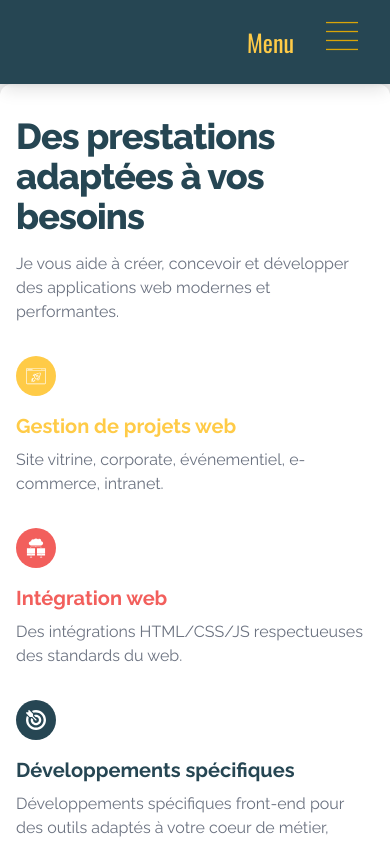
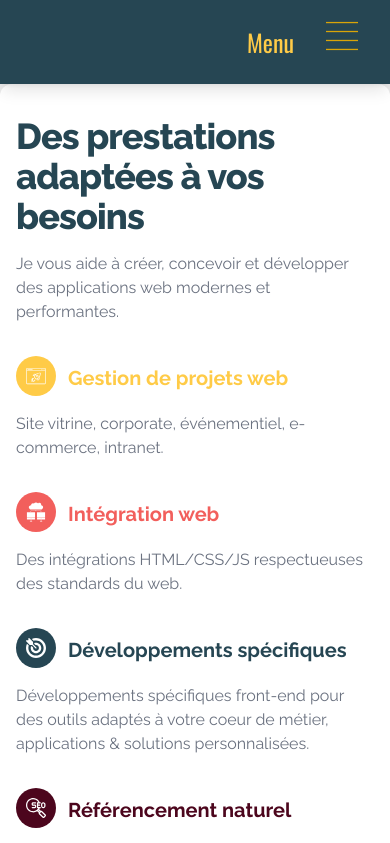
Before and after one commit to FCHDev/portfolio-2023, a React (Create React App) app: page /services in a window 390 px wide. Shown: the top 843 px of the page. Built offline with nearby package versions, Linux system fonts and the light colour scheme; a web font is replaced by a local one.

Commit message:
Rework page Services

```diff
--- a/src/Pages/Services.js
+++ b/src/Pages/Services.js
@@ -5,8 +5,9 @@ import ScrollToTopOnMount from "../Components/ScrollToTopOnMount";
 const Services = () => {
 
     return (
-        <div className="min-h-[80vh] container flex justify-center items-center mx-auto mt-[10vh] mb-[4vh] md:pt-5 animate-appear">
-            <ScrollToTopOnMount />
+        <div
+            className="min-h-[80vh] container flex justify-center items-center mx-auto mt-[10vh] mb-[4vh] md:pt-5 animate-appear">
+            <ScrollToTopOnMount/>
             <section className="bg-white rounded-xl md:px-16">
                 <div className="py-8 px-4 mx-auto max-w-screen-xl lg:px-6">
                     <div className="max-w-screen-md mb-8">
@@ -18,7 +19,7 @@ const Services = () => {
                         </p>
                     </div>
 
-                    <div className="space-y-8 md:grid md:grid-cols-2 lg:grid-cols-3 md:gap-8 md:space-y-0 mb-5">
+                    <div className="hidden space-y-8 sm:grid sm:grid-cols-2 lg:grid-cols-3 md:gap-8 md:space-y-0 mb-5">
                         {mesServices.map((service) => (
                                 <div key={service.id}>
                                     <div
@@ -34,6 +35,28 @@ const Services = () => {
                                 </div>
                             )
                         )}
+
+                    </div>
+                    <div className="space-y-8 sm:hidden mb-5">
+                        {mesServices.map((service) => (
+                                <div key={service.id}>
+                                    <div className="flex items-center">
+                                        <div
+                                            className={`flex justify-center items-center mb-4 w-10 h-10 rounded-full bg-${service?.color} lg:h-14 lg:w-14`}>
+                                            {service?.icon}
+                                        </div>
+                                        <h3 className={`mb-3 ml-3 text-xl font-bold text-${service?.color} font-bodyFont2`}>
+                                            {service.title}
+                                        </h3>
+                                    </div>
+
+                                    <p className="text-gray-500 font-bodyFont2">
+                                        {service.body}
+                                    </p>
+                                </div>
+                            )
+                        )}
+
                     </div>
 
                 </div>
```
Lines whose indentation alone changed are shown as unchanged.
